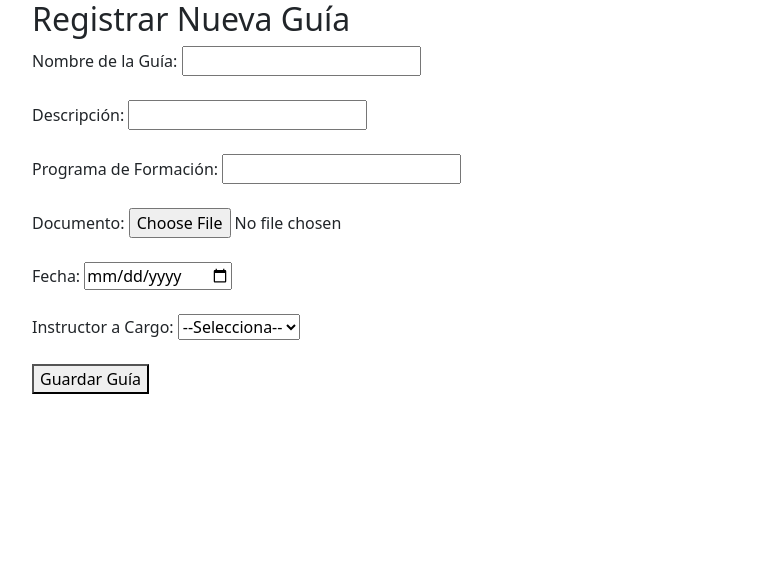
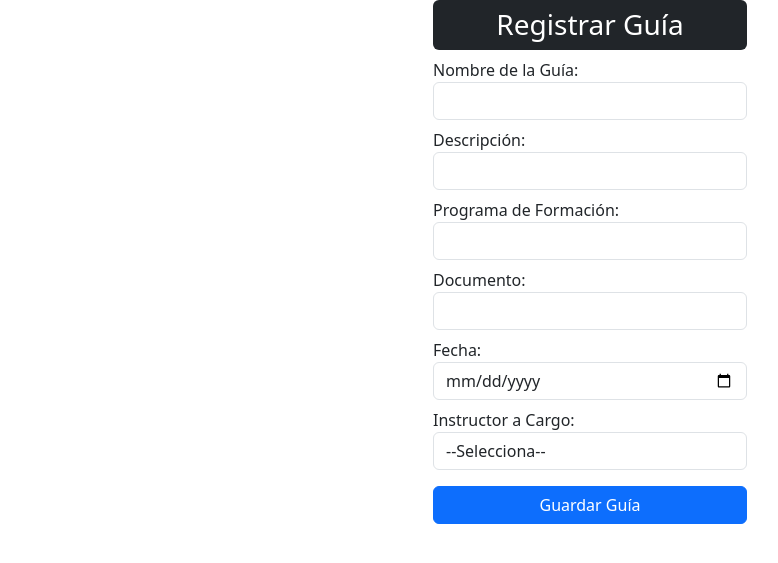
Before and after one commit to lilian1702/actividadexamen2, a Flask app: page /agregarguia in a window 1280 px wide. Shown: the top 563 px of the page, without its empty margins (50-828 px from the left). Run offline with Flask 2, Linux system fonts and the light colour scheme; the visitor is signed in with stand-in values (Sample User, id 1); data that the repository does not hold is empty; parts of the project's set-up code (start-up, migrations or seed data) failed here and were passed over; some libraries are stand-ins or nearby versions.

```diff
--- a/app.py
+++ b/app.py
@@ -25,15 +25,10 @@ app.config["MONGODB_SETTINGS"] = [{
 # Conectar con MongoDB
 connect(db, host=uri)
 
-# Importar y registrar Blueprints
-from routes.Guia import guia_bp
-from routes.Instructor import instructor_bp
-
-
-app.register_blueprint(guia_bp)
-app.register_blueprint(instructor_bp)
+# Importar rutas después de definir `app`
+import routes.Guia
+import routes.Instructor
 
 # Ejecutar la aplicación
 if __name__ == "__main__":
-
     app.run(port=3000, host="0.0.0.0", debug=True)
--- a/routes/Guia.py
+++ b/routes/Guia.py
@@ -1,11 +1,9 @@
-# routes/Guia.py
-from flask import Blueprint, render_template, request, send_from_directory, session, redirect, url_for, flash
+from app import app
+from flask import render_template, request, send_from_directory, session, redirect, url_for, flash
 from models.Guia import NombreGuia
 from models.Instructor import Instructor
 from werkzeug.utils import secure_filename
 import os
-
-guia_bp = Blueprint('guia', __name__)
 
 UPLOAD_FOLDER = 'uploads/pdf'
 ALLOWED_EXTENSIONS = {'pdf'}
@@ -13,12 +11,12 @@ ALLOWED_EXTENSIONS = {'pdf'}
 def allowed_file(filename):
     return '.' in filename and filename.rsplit('.', 1)[1].lower() in ALLOWED_EXTENSIONS
 
-@guia_bp.route("/listarguia", methods=["GET"])
+@app.route("/listarguia", methods=["GET"])
 def listar_guias():
     guias = NombreGuia.objects()
     return render_template("listarguia.html", guias=guias)
 
-@guia_bp.route("/agregarguia", methods=['GET', 'POST'])
+@app.route("/agregarguia", methods=['GET', 'POST'])
 def agregar_guia():
     if 'instructor_id' not in session:
         flash('Debes iniciar sesión para realizar esta acción', 'warning')
@@ -69,6 +67,6 @@ def agregar_guia():
             mensaje = f"Error al guardar la guía: {str(e)}"
     return render_template("agregarguia.html", mensaje=mensaje, estado=estado, instructores=instructores)
 
-@guia_bp.route('/uploads/pdf/<path:filename>')
+@app.route('/uploads/pdf/<path:filename>')
 def download_file(filename):
     return send_from_directory(UPLOAD_FOLDER, filename)
--- a/templates/agregarGuia.html
+++ b/templates/agregarGuia.html
@@ -1,32 +1,47 @@
 {% extends "index.html" %}
 
 {% block contenido %}
-<div class="container">
-  <h2>Registrar Nueva Guía</h2>
-  <form method="POST" enctype="multipart/form-data" id="formGuia">
-    <label>Nombre de la Guía:</label>
-    <input type="text" name="nombreguia" id="nombreguia" required /><br /><br />
+<script src="../static/js/agregarguia.js"></script>
+<div class="w-25" style="margin: 0 auto">
+  <form id="agregarguia">
+    <h3 class="text-center bg-dark text-white p-2 rounded">Registrar Guía</h3>
 
-    <label>Descripción:</label>
-    <input type="text" name="descripcions" id="descripcions" required /><br /><br />
+    <div class="mb-2">
+      <label for="nombreguia">Nombre de la Guía:</label>
+      <input type="text" name="nombreguia" id="nombreguia" class="form-control" required>
+    </div>
 
-    <label>Programa de Formación:</label>
-    <input type="text" name="programaformacion" id="programaformacion" required /><br /><br />
+    <div class="mb-2">
+      <label for="descripcions">Descripción:</label>
+      <input type="text" name="descripcions" id="descripcions" class="form-control" required>
+    </div>
 
-    <label>Documento:</label>
-    <input type="file" name="documento" id="documento" accept="application/pdf" required /><br /><br />
+    <div class="mb-2">
+      <label for="programaformacion">Programa de Formación:</label>
+      <input type="text" name="programaformacion" id="programaformacion" class="form-control" required>
+    </div>
 
-    <label>Fecha:</label>
-    <input type="date" name="fecha" id="fecha" required /><br /><br />
+    <div class="mb-2">
+      <label for="documento">Documento:</label>
+      <input type="text" name="documento" id="documento" class="form-control" required>
+    </div>
 
-    <label>Instructor a Cargo:</label>
-    <select name="intructordeproceso" id="intructordeproceso" required>
-      <option value="">--Selecciona--</option>
-      {% for instructor in instructores %}
-      <option value="{{ instructor.id }}">{{ instructor.nombrecompleto }}</option>
-      {% endfor %}
-    </select><br /><br />
-    <button type="submit">Guardar Guía</button>
+    <div class="mb-2">
+      <label for="fecha">Fecha:</label>
+      <input type="date" name="fecha" id="fecha" class="form-control" required>
+    </div>
+
+    <div class="mb-2">
+      <label for="intructordeproceso">Instructor a Cargo:</label>
+      <select name="intructordeproceso" id="intructordeproceso" class="form-control" required>
+        <option value="">--Selecciona--</option>
+        {% for instructor in instructores %}
+        <option value="{{ instructor.id }}">{{ instructor.nombrecompleto }}</option>
+        {% endfor %}
+      </select>
+    </div>
+
+    <button type="submit" class="btn btn-primary w-100 mt-2">Guardar Guía</button>
   </form>
 </div>
 {% endblock %}
```
Also changed, not shown: routes/Instructor.py (+18 -29 lines).
